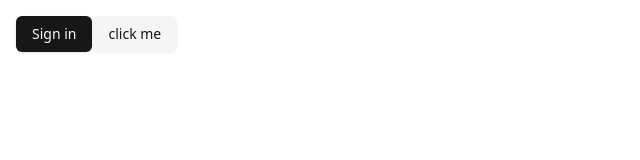
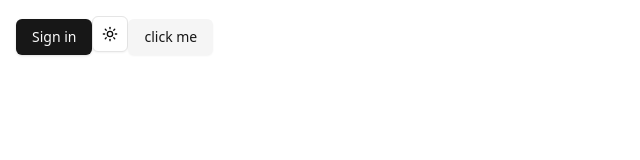
Before and after one commit to joyant-s-g-j/Onubhuti, a Next.js app: page / in a window 1280 px wide. Shown: the top 160 px of the page, without its empty margins (0-640 px from the left). Built offline with nearby package versions, Linux system fonts and the light colour scheme; no server answers.

Commit message:
dark and light mood added

```diff
--- a/package.json
+++ b/package.json
@@ -15,6 +15,7 @@
     "clsx": "^2.1.1",
     "lucide-react": "^0.483.0",
     "next": "^14.2.25",
+    "next-themes": "^0.4.6",
     "react": "^18",
     "react-dom": "^18",
     "tailwind-merge": "^3.0.2",
--- a/src/app/layout.tsx
+++ b/src/app/layout.tsx
@@ -2,6 +2,7 @@
 import localFont from "next/font/local";
 import "./globals.css";
 import { ClerkProvider } from "@clerk/nextjs";
+import { ThemeProvider } from "@/components/ThemeProvider";
 
 const geistSans = localFont({
   src: "./fonts/GeistVF.woff",
@@ -28,7 +29,14 @@
     <ClerkProvider>
       <html lang="en">
         <body className={`${geistSans.variable} ${geistMono.variable} antialiased`}>
-          {children}
+        <ThemeProvider
+            attribute="class"
+            defaultTheme="system"
+            enableSystem
+            disableTransitionOnChange
+          >
+            {children}
+          </ThemeProvider>
         </body>
       </html>
     </ClerkProvider>
--- a/src/app/page.tsx
+++ b/src/app/page.tsx
@@ -1,3 +1,4 @@
+import ModeToggle from "@/components/ModeToggle";
 import { Button } from "@/components/ui/button";
 import { SignedIn, SignedOut, SignInButton, SignUpButton, UserButton } from "@clerk/nextjs";
 
@@ -13,6 +14,7 @@
       <SignedIn>
         <UserButton />
       </SignedIn>
+      <ModeToggle />
       <Button variant={"secondary"}>click me</Button>
     </div>
   );
--- /dev/null
+++ b/src/components/ModeToggle.tsx
@@ -0,0 +1,22 @@
+"use client"
+import * as React from 'react'
+import { useTheme } from 'next-themes'
+import { Button } from './ui/button';
+import {MoonIcon, SunIcon} from "lucide-react"
+
+function ModeToggle() {
+  const {theme, setTheme} = useTheme();
+  return (
+    <Button
+        variant="outline"
+        size="icon"
+        onClick={() => setTheme(theme === "dark" ? "Light" : "dark")}
+    >
+        <SunIcon className='h-[1.2rem] w-[1.2rem] rotate-0 scale-100 transition-all dark:-rotate-90 dark:scale-0' />
+        <MoonIcon className='absolute h-[1.2rem] w-[1.2rem] rotate-90 scale-0 transition-all dark:-rotate-0 dark:scale-100' />
+        <span className='sr-only'>Toogle Theme</span>
+    </Button>
+  )
+}
+
+export default ModeToggle
--- /dev/null
+++ b/src/components/ThemeProvider.tsx
@@ -0,0 +1,11 @@
+"use client"
+
+import * as React from "react"
+import { ThemeProvider as NextThemesProvider } from "next-themes"
+
+export function ThemeProvider({
+  children,
+  ...props
+}: React.ComponentProps<typeof NextThemesProvider>) {
+  return <NextThemesProvider {...props}>{children}</NextThemesProvider>
+}
```
Also changed, not shown: 1 other file (tests, documents, lock files or other folders).
